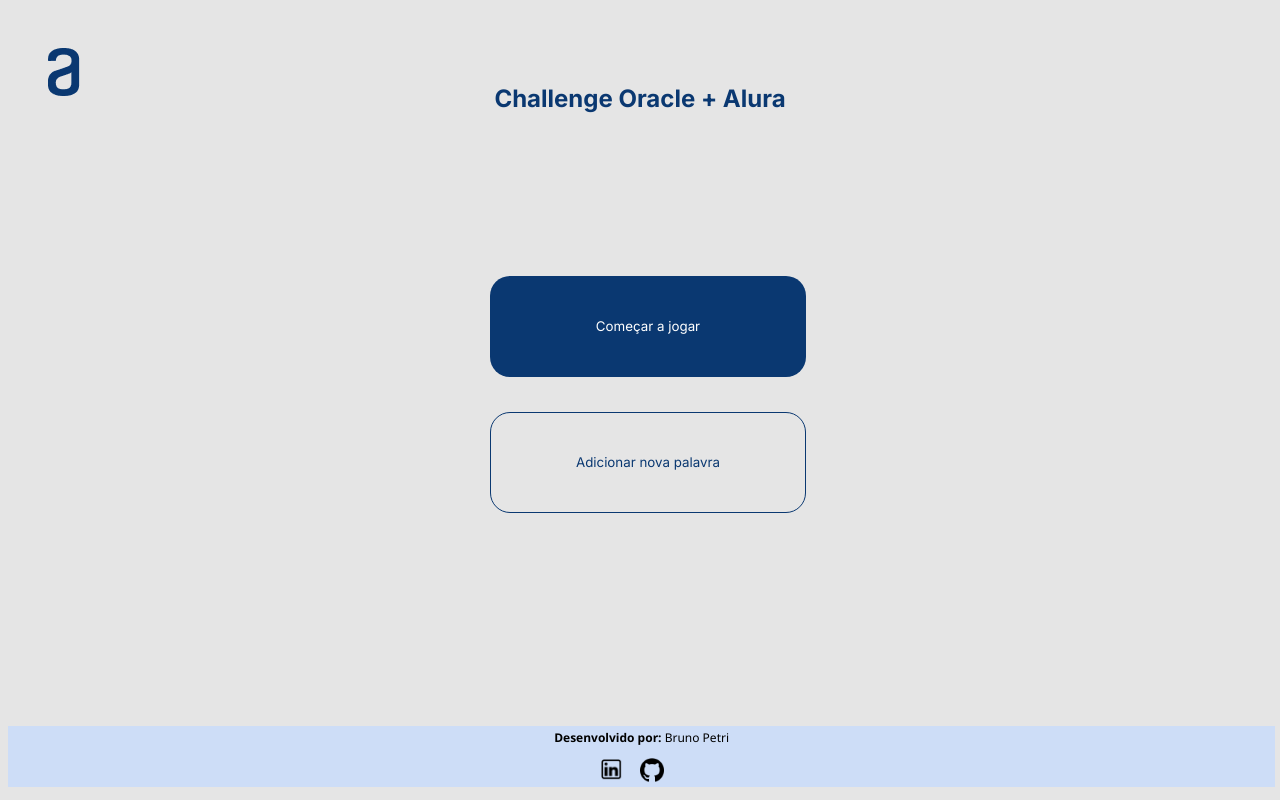
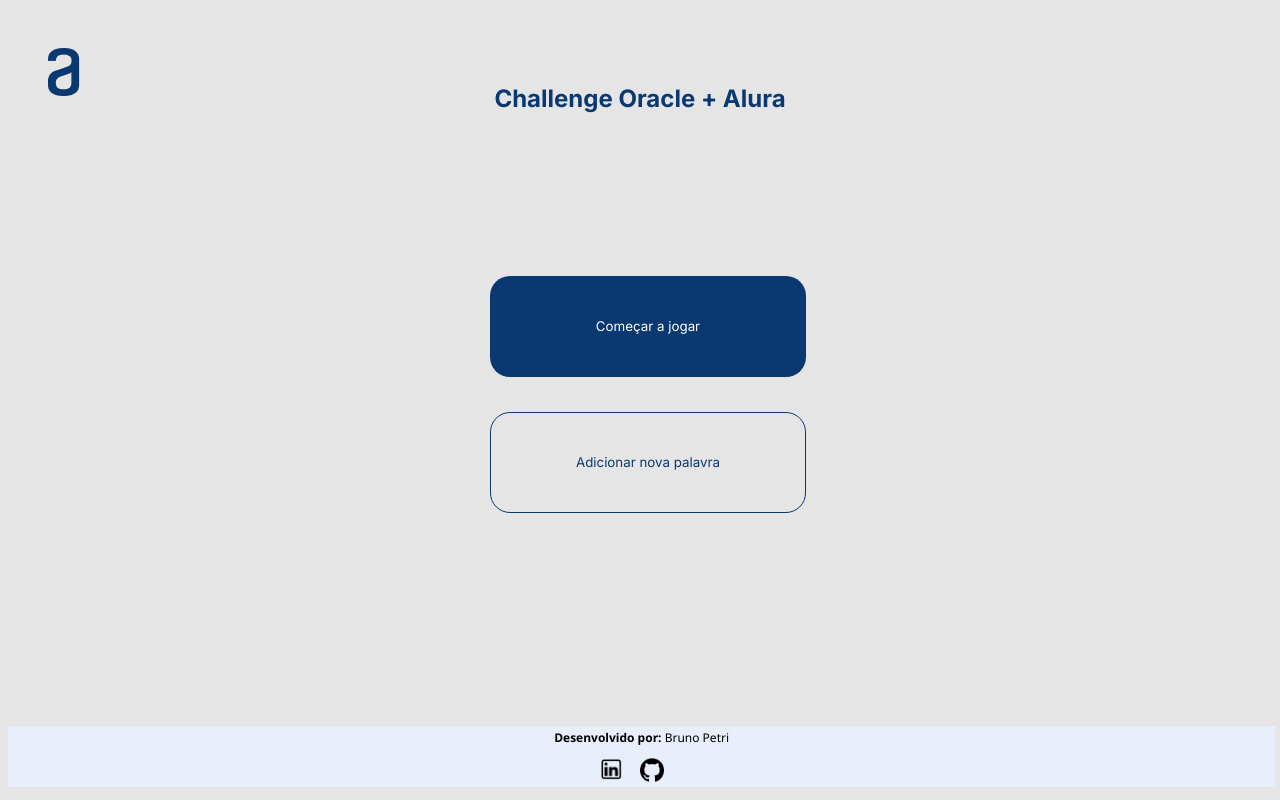
Before and after one commit to brunoopetri/gallows_game, a plain HTML site: page index.html in a window 1280 px wide. Drawn offline with nearby package versions, Linux system fonts and the light colour scheme.

Commit message:
Update style.css

```diff
--- a/src/style.css
+++ b/src/style.css
@@ -243,7 +243,7 @@
 }
 
 .ref {
-  width:99%;
+  width: 99%;
   height: 58px;
   bottom: 0;
   padding:0;
@@ -251,7 +251,7 @@
   font-family:'Segoe UI', Tahoma, Geneva, Verdana, sans-serif;
   font-size: 12px;
   padding-top: 3px;
-  background-color: #cdddf7;
+  background-color: #e8effa;
 }
 
 /*Responisve*/
```
